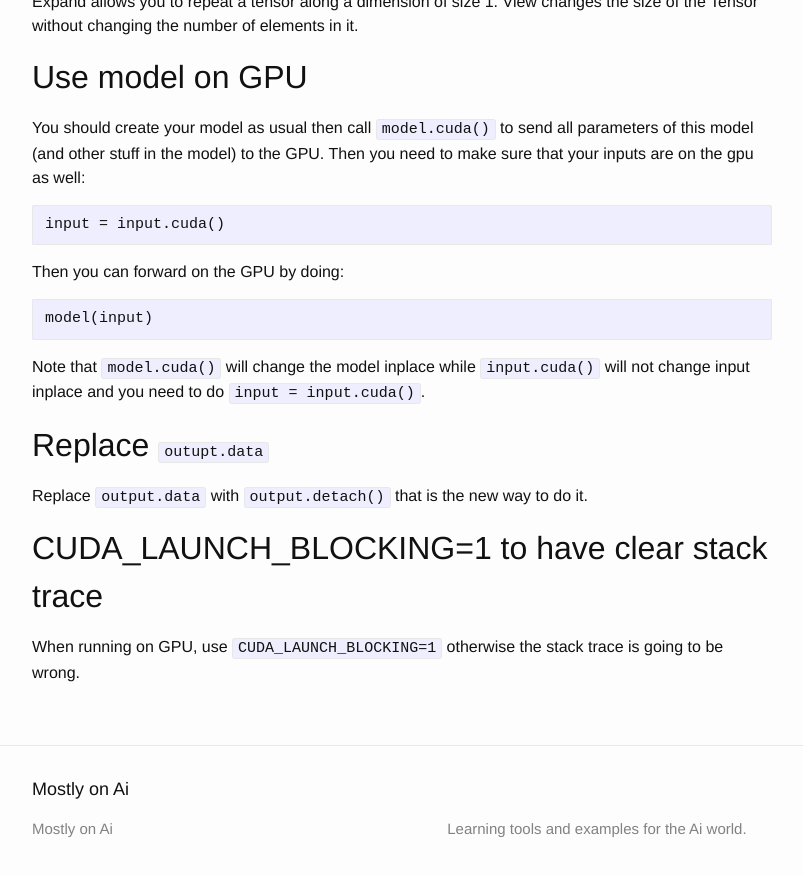
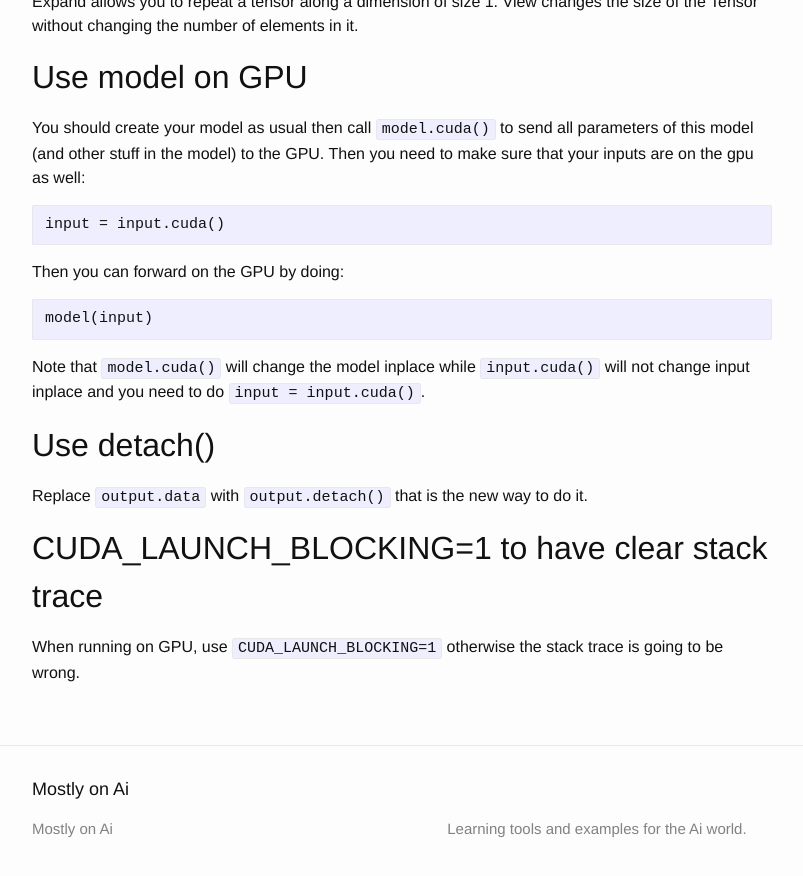
Before and after one commit to dejanbatanjac/dejanbatanjac.github.io, a Jekyll site: the page built from _posts/2019-03-21-PyTorch healthier life.md, in a window 1280 px wide and 900 px high, scrolled down 1857 px. Shown: the top 876 px of the window, without its empty margins (238-1041 px from the left). Built offline with Jekyll 4.4.1, drawn with Linux system fonts in a browser that asks for light colours; our own code applies the rules of GitHub Pages for plain Markdown files.

Commit message:
Update 2019-03-21-PyTorch healthier life.md

```diff
--- a/_posts/2019-03-21-PyTorch healthier life.md
+++ b/_posts/2019-03-21-PyTorch healthier life.md
@@ -89,10 +89,9 @@ Then you can forward on the GPU by doing:
 Note that `model.cuda()` will change the model inplace while `input.cuda()` will not change input inplace and you need to do `input = input.cuda()`.
 
 
-## Replace `outupt.data`
+## Use detach()
 
 Replace `output.data` with `output.detach()` that is the new way to do it.
-
 
 
 ## CUDA_LAUNCH_BLOCKING=1 to have clear stack trace
```
